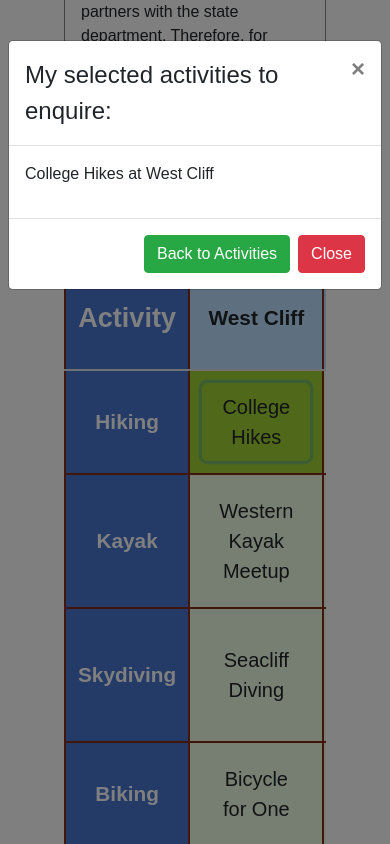
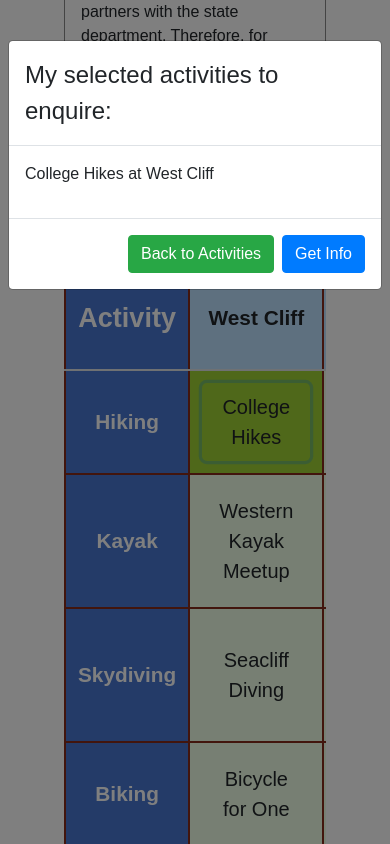
Before and after one commit to Riddhi1992/Week7Day2, a plain HTML site: page activities.html in a window 390 px wide. Both pictures are taken after a click on the button "College Hikes". Shown: the part 853-1697 px from the top of the page. Drawn offline with nearby package versions, Linux system fonts and the light colour scheme.

```diff
--- a/activities.html
+++ b/activities.html
@@ -307,9 +307,9 @@
               <!-- Modal Header -->
               <div class="modal-header">
                 <h4 class="modal-title">My selected activities to enquire:</h4>
-                <button type="button" class="close" data-dismiss="modal">
+                <!-- <button type="button" class="close" data-dismiss="modal">
                   &times;
-                </button>
+                </button> -->
               </div>
 
               <!-- Modal body -->
@@ -320,8 +320,8 @@
                 <button type="button" class="btn btn-success" data-dismiss="modal">
                   Back to Activities
                 </button>
-                <button type="button" class="btn btn-danger" data-dismiss="modal">
-                  Close
+                <button type="button" class="btn btn-primary" data-dismiss="modal">
+                  Get Info
                 </button>
               </div>
             </div>
```
